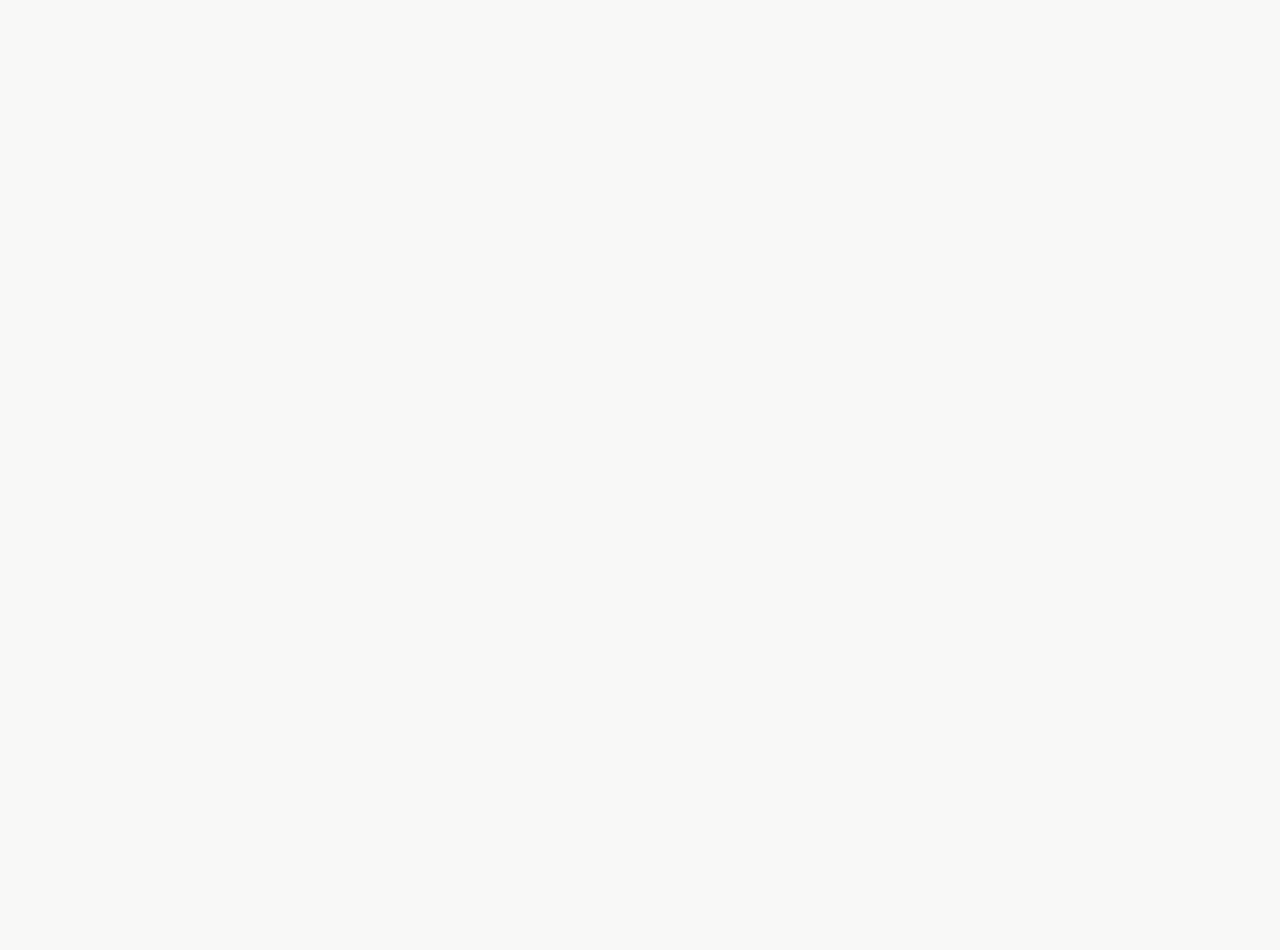
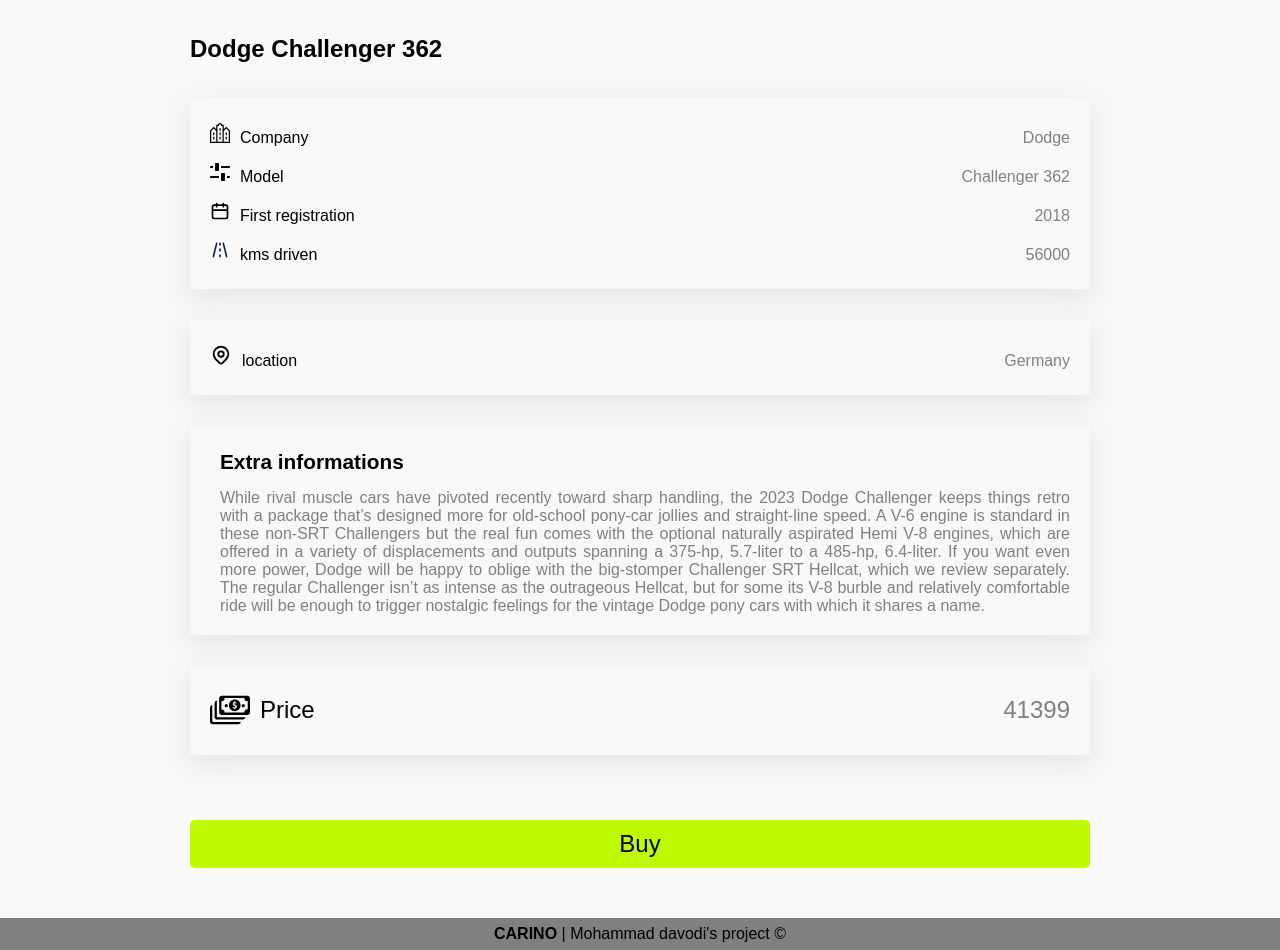
Before and after one commit to mohprogramer/Carino, a Next.js app: page /cars/1 in a window 1280 px wide. Shown: the part 800-1750 px from the top of the page. Before the commit the page ends 800 px from the top, so only its background shows below. Built offline with nearby package versions, Linux system fonts and the light colour scheme.

Commit message:
add categories

```diff
--- /dev/null
+++ b/components/module/Categories.module.css
@@ -0,0 +1,21 @@
+.container {
+    display: flex;
+    justify-content: space-between;
+    align-items: center;
+    width: 400px;
+    margin: 50px auto;
+    border-radius: 6px;
+    background-color: white;
+    box-shadow: rgba(149, 157, 165, 0.2) 0px 8px 24px;
+}
+
+.container div {
+    background-color: #befa00;
+    display: flex;
+    flex-direction: column;
+    align-items: center;
+    width: 100px;
+    padding: 5px;
+    margin: 5px;
+    border-radius: 5px;
+}
--- /dev/null
+++ b/components/templates/CarDetails.js
@@ -0,0 +1,60 @@
+import Location from '../icons/Location';
+import Company from '../icons/Company';
+import Model from '../icons/Model';
+import Road from '../icons/Road';
+import Money from '../icons/Money';
+import Calender from '../icons/Calender';
+import styles from './CarDetails.module.css'
+
+function CarDetails(props) {
+    const {id , name , image , price , model , distance , location , year , description} = props;
+    return(
+        <div className={styles.container}>
+            <img src={image} alt={name} />
+            <h3 className={styles.header} >{name} {model}</h3>
+            <div className={styles.details}>
+                <div>
+                    <Company />
+                    <p>Company</p>
+                    <span>{name}</span>
+                </div>
+                <div>
+                    <Model />
+                    <p>Model</p>
+                    <span>{model}</span>
+                </div>
+                <div>
+                    <Calender />
+                    <p>First registration</p>
+                    <span>{year}</span>
+                </div>
+                <div>
+                    <Road />
+                    <p>kms driven</p>
+                    <span>{distance}</span>
+                </div>
+            </div>
+            <div className={styles.details}>
+                <div>
+                    <Location />
+                    <p>location</p>
+                    <span>{location}</span>
+                </div>
+            </div>
+            <div className={styles.details}>
+                <p className={styles.descriptionTitle}>Extra informations</p>
+                <p className={styles.descriptionText}>{description}</p>
+            </div>
+            <div className={styles.details}>
+                <div className={styles.price}>
+                    <Money />
+                    <p>Price</p>
+                    <span>{price}</span>
+                </div>
+            </div>
+            <button className={styles.button}>Buy</button>
+        </div>
+    )
+}
+
+export default CarDetails;
--- /dev/null
+++ b/components/templates/CarDetails.module.css
@@ -0,0 +1,75 @@
+.container {
+    max-width: 900px;
+    margin: auto;
+    display: flex;
+    flex-direction: column;
+  }
+  .image {
+    width: 100%;
+    border-radius: 5px;
+  }
+
+  .header {
+    margin: 40px 0 20px;
+    font-size: 1.5rem;
+  }
+
+  .details {
+    width: 100%;
+    box-shadow: rgba(149, 157, 165, 0.2) 0px 8px 24px;
+    padding: 10px 20px;
+    margin: 15px 0;
+  }
+
+  .details div {
+    display: flex;
+    align-items: baseline;
+    margin: 15px 0;
+  }
+
+  .details span {
+    color: gray;
+    margin-left: auto;
+  }
+
+  .details p {
+    margin-left: 10px;
+  }
+
+  .descriptionTitle {
+    margin: 15px 0;
+    font-size: 1.3rem;
+    font-weight: 600;
+  }
+
+  .descriptionText {
+    color: gray;
+    text-align: justify;
+    margin-bottom: 10px;
+  }
+
+  .details .price {
+    display: flex;
+    align-items: center;
+  }
+
+  .price p,
+  .price span {
+    font-size: 1.5rem;
+  }
+
+  .button {
+    background-color: #befa00;
+    border: none;
+    font-size: 1.5rem;
+    padding: 10px;
+    border-radius: 5px;
+    margin: 50px 0;
+    cursor: pointer;
+  }
+
+  @media (max-width: 768px) {
+    .container {
+      margin: 0 15px;
+    }
+  }
--- a/pages/cars/[carId].js
+++ b/pages/cars/[carId].js
@@ -1,15 +1,14 @@
 import { useRouter } from "next/router";
 import carsData from "@/Data/carsData";
+import CarDetails from "@/components/templates/CarDetails";
 
 function carDetails() {
     const router = useRouter()
     const {carId} = router.query;
     const detail = carsData[carId - 1]
     console.log(detail)
-    return(
-        <div>
-        </div>
-    )
+    return <CarDetails {...detail} />
+
 }
 
 export default carDetails;
--- a/pages/cars/index.js
+++ b/pages/cars/index.js
@@ -1,9 +1,11 @@
+import Categories from "@/components/module/Categories";
 import CarsPages from "@/components/templates/CarsPages";
 import carsData from "@/Data/carsData";
 
 function Details() {
     return(
         <div>
+            <Categories />
             <CarsPages data={carsData} />
         </div>
     )
```
Also changed, not shown: components/module/Categories.js (added, +30 -0 lines), components/templates/CarsPages.module.css (line endings or trailing spaces).
